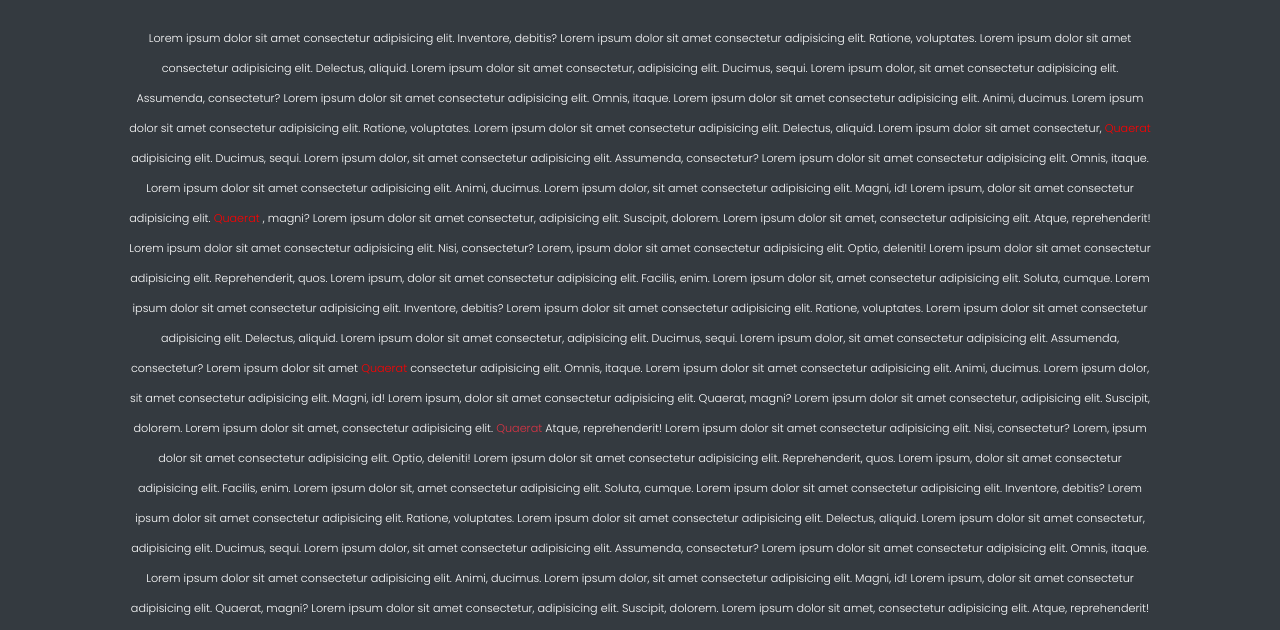
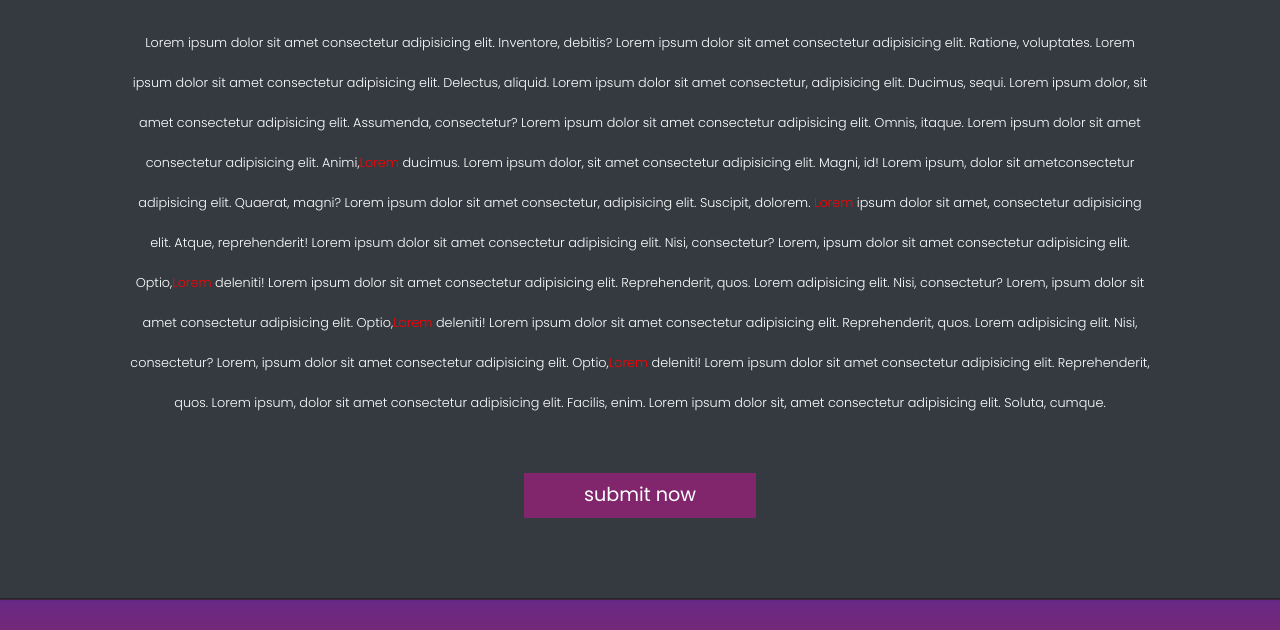
Before and after one commit to hassanchajai/memorial, a plain HTML site: page Events.html in a window 1280 px wide. Shown: the part 1260-1890 px from the top of the page. Drawn offline with Linux system fonts and the light colour scheme.

Commit message:
thirth commit v2

```diff
--- a/Events.html
+++ b/Events.html
@@ -166,24 +166,15 @@
 
         <div style="display: flex;justify-content: center; width: 100%;">
             <div style="margin: 0 auto;text-align: center;">
-                <p style="line-height: 30px;margin: 0 auto;font-size: 0.7rem;width: 80%;">
+                <p style="line-height: 40px;margin: 0 auto;font-size: 0.8rem;width: 80%;">
                     Lorem ipsum dolor sit amet consectetur adipisicing elit. Inventore, debitis? Lorem ipsum dolor sit amet consectetur adipisicing elit. Ratione, voluptates. Lorem ipsum dolor sit amet consectetur adipisicing elit. Delectus, aliquid. Lorem ipsum dolor sit
                     amet consectetur, adipisicing elit. Ducimus, sequi. Lorem ipsum dolor, sit amet consectetur adipisicing elit. Assumenda, consectetur? Lorem ipsum dolor sit amet consectetur adipisicing elit. Omnis, itaque. Lorem ipsum dolor sit amet
-                    consectetur adipisicing elit. Animi, ducimus. Lorem ipsum dolor sit amet consectetur adipisicing elit. Ratione, voluptates. Lorem ipsum dolor sit amet consectetur adipisicing elit. Delectus, aliquid. Lorem ipsum dolor sit amet consectetur,
-                    <span style="color: red;">Quaerat</span> adipisicing elit. Ducimus, sequi. Lorem ipsum dolor, sit amet consectetur adipisicing elit. Assumenda, consectetur? Lorem ipsum dolor sit amet consectetur adipisicing elit. Omnis, itaque. Lorem
-                    ipsum dolor sit amet consectetur adipisicing elit. Animi, ducimus. Lorem ipsum dolor, sit amet consectetur adipisicing elit. Magni, id! Lorem ipsum, dolor sit amet consectetur adipisicing elit. <span style="color: red;">Quaerat</span>                    , magni? Lorem ipsum dolor sit amet consectetur, adipisicing elit. Suscipit, dolorem. Lorem ipsum dolor sit amet, consectetur adipisicing elit. Atque, reprehenderit! Lorem ipsum dolor sit amet consectetur adipisicing elit. Nisi, consectetur?
-                    Lorem, ipsum dolor sit amet consectetur adipisicing elit. Optio, deleniti! Lorem ipsum dolor sit amet consectetur adipisicing elit. Reprehenderit, quos. Lorem ipsum, dolor sit amet consectetur adipisicing elit. Facilis, enim. Lorem
-                    ipsum dolor sit, amet consectetur adipisicing elit. Soluta, cumque. Lorem ipsum dolor sit amet consectetur adipisicing elit. Inventore, debitis? Lorem ipsum dolor sit amet consectetur adipisicing elit. Ratione, voluptates. Lorem ipsum
-                    dolor sit amet consectetur adipisicing elit. Delectus, aliquid. Lorem ipsum dolor sit amet consectetur, adipisicing elit. Ducimus, sequi. Lorem ipsum dolor, sit amet consectetur adipisicing elit. Assumenda, consectetur? Lorem ipsum
-                    dolor sit amet <span style="color: red;">Quaerat</span> consectetur adipisicing elit. Omnis, itaque. Lorem ipsum dolor sit amet consectetur adipisicing elit. Animi, ducimus. Lorem ipsum dolor, sit amet consectetur adipisicing elit.
-                    Magni, id! Lorem ipsum, dolor sit amet consectetur adipisicing elit. Quaerat, magni? Lorem ipsum dolor sit amet consectetur, adipisicing elit. Suscipit, dolorem. Lorem ipsum dolor sit amet, consectetur adipisicing elit. <span class="text-danger">Quaerat</span>                    Atque, reprehenderit! Lorem ipsum dolor sit amet consectetur adipisicing elit. Nisi, consectetur? Lorem, ipsum dolor sit amet consectetur adipisicing elit. Optio, deleniti! Lorem ipsum dolor sit amet consectetur adipisicing elit. Reprehenderit,
-                    quos. Lorem ipsum, dolor sit amet consectetur adipisicing elit. Facilis, enim. Lorem ipsum dolor sit, amet consectetur adipisicing elit. Soluta, cumque. Lorem ipsum dolor sit amet consectetur adipisicing elit. Inventore, debitis? Lorem
-                    ipsum dolor sit amet consectetur adipisicing elit. Ratione, voluptates. Lorem ipsum dolor sit amet consectetur adipisicing elit. Delectus, aliquid. Lorem ipsum dolor sit amet consectetur, adipisicing elit. Ducimus, sequi. Lorem ipsum
-                    dolor, sit amet consectetur adipisicing elit. Assumenda, consectetur? Lorem ipsum dolor sit amet consectetur adipisicing elit. Omnis, itaque. Lorem ipsum dolor sit amet consectetur adipisicing elit. Animi, ducimus. Lorem ipsum dolor,
-                    sit amet consectetur adipisicing elit. Magni, id! Lorem ipsum, dolor sit amet consectetur adipisicing elit. Quaerat, magni? Lorem ipsum dolor sit amet consectetur, adipisicing elit. Suscipit, dolorem. Lorem ipsum dolor sit amet, consectetur
-                    adipisicing elit. Atque, reprehenderit! Lorem ipsum dolor sit amet consectetur adipisicing elit. Nisi, consectetur? Lorem, ipsum dolor sit amet consectetur adipisicing elit. Optio, deleniti! Lorem ipsum dolor sit amet consectetur adipisicing
-                    elit. Reprehenderit, quos. Lorem ipsum, dolor sit amet consectetur adipisicing elit. Facilis, enim. Lorem ipsum dolor sit, amet consectetur adipisicing elit. Soluta, cumque.
-                </p>
+                    consectetur adipisicing elit. Animi,<span style="color: red;">Lorem</span> ducimus. Lorem ipsum dolor, sit amet consectetur adipisicing elit. Magni, id! Lorem ipsum, dolor sit ametconsectetur adipisicing elit. Quaerat,
+                    magni? Lorem ipsum dolor sit amet consectetur, adipisicing elit. Suscipit, dolorem. <span style="color: red;">Lorem</span> ipsum dolor sit amet, consectetur adipisicing elit. Atque, reprehenderit! Lorem ipsum dolor sit amet consectetur
+                    adipisicing elit. Nisi, consectetur? Lorem, ipsum dolor sit amet consectetur adipisicing elit. Optio,<span style="color: red;">Lorem</span> deleniti! Lorem ipsum dolor sit amet consectetur adipisicing elit. Reprehenderit, quos. Lorem
+                    adipisicing elit. Nisi, consectetur? Lorem, ipsum dolor sit amet consectetur adipisicing elit. Optio,<span style="color: red;">Lorem</span> deleniti! Lorem ipsum dolor sit amet consectetur adipisicing elit. Reprehenderit, quos. Lorem
+                    adipisicing elit. Nisi, consectetur? Lorem, ipsum dolor sit amet consectetur adipisicing elit. Optio,<span style="color: red;">Lorem</span> deleniti! Lorem ipsum dolor sit amet consectetur adipisicing elit. Reprehenderit, quos. Lorem
+                    ipsum, dolor sit amet consectetur adipisicing elit. Facilis, enim. Lorem ipsum dolor sit, amet consectetur adipisicing elit. Soluta, cumque. </p>
                 <div style="width: 100%;
                 margin: 50px 0px;
                 display: flex;
```
Also changed, not shown: 1 other file.
